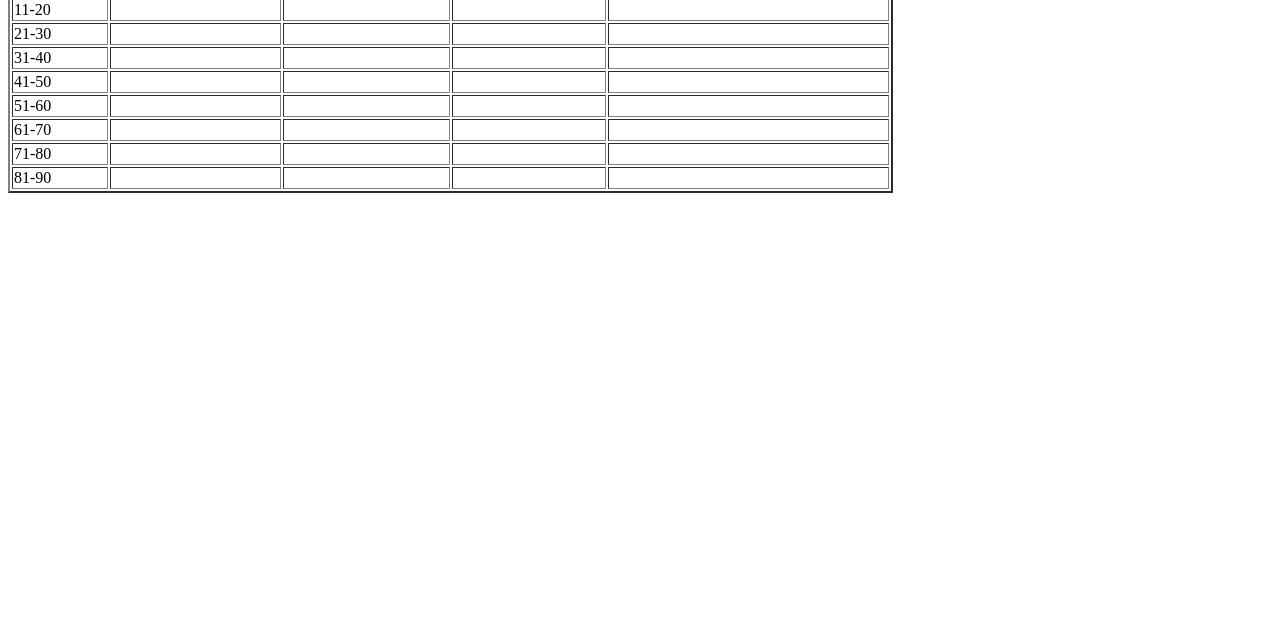
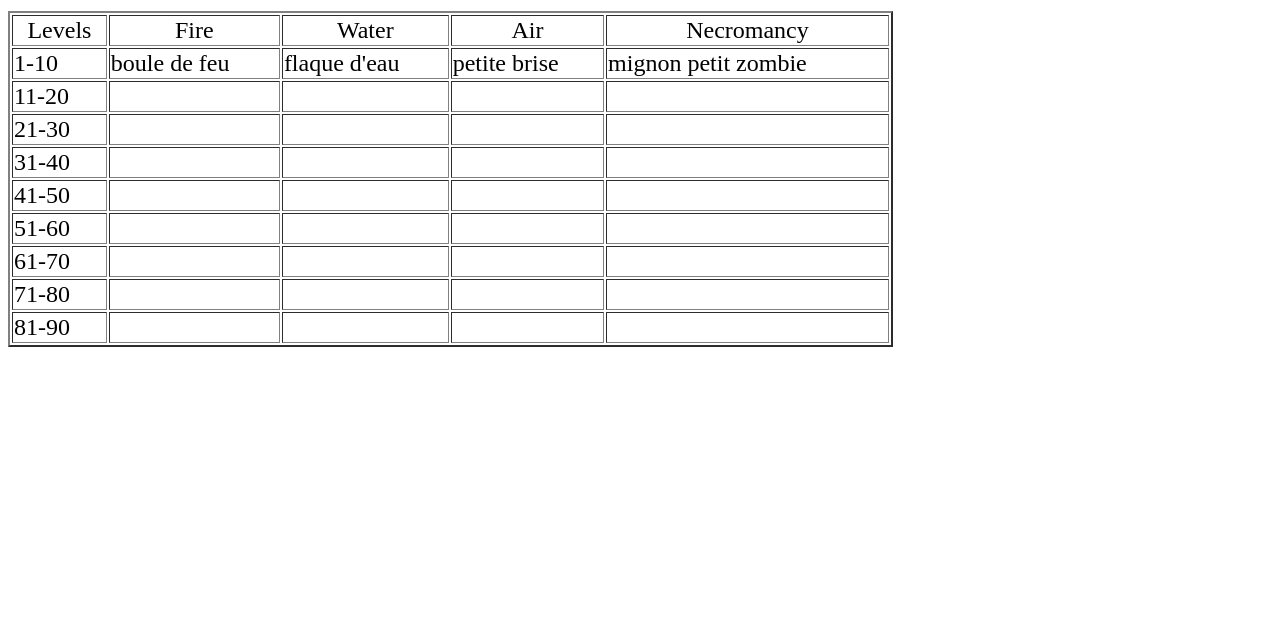
Before and after one commit to NebulusNubium/Ludo-Git1, a plain HTML site: page index.html in a window 1280 px wide. Shown: the part 180-800 px from the top of the page. Drawn offline with Linux system fonts and the light colour scheme.

Commit message:
font-size

```diff
--- a/assets/css/style.css
+++ b/assets/css/style.css
@@ -1,6 +1,8 @@
 
 
-body
+body {
+    font-size: x-large;
+}
 
 h1 {
     background-color: black;
```
